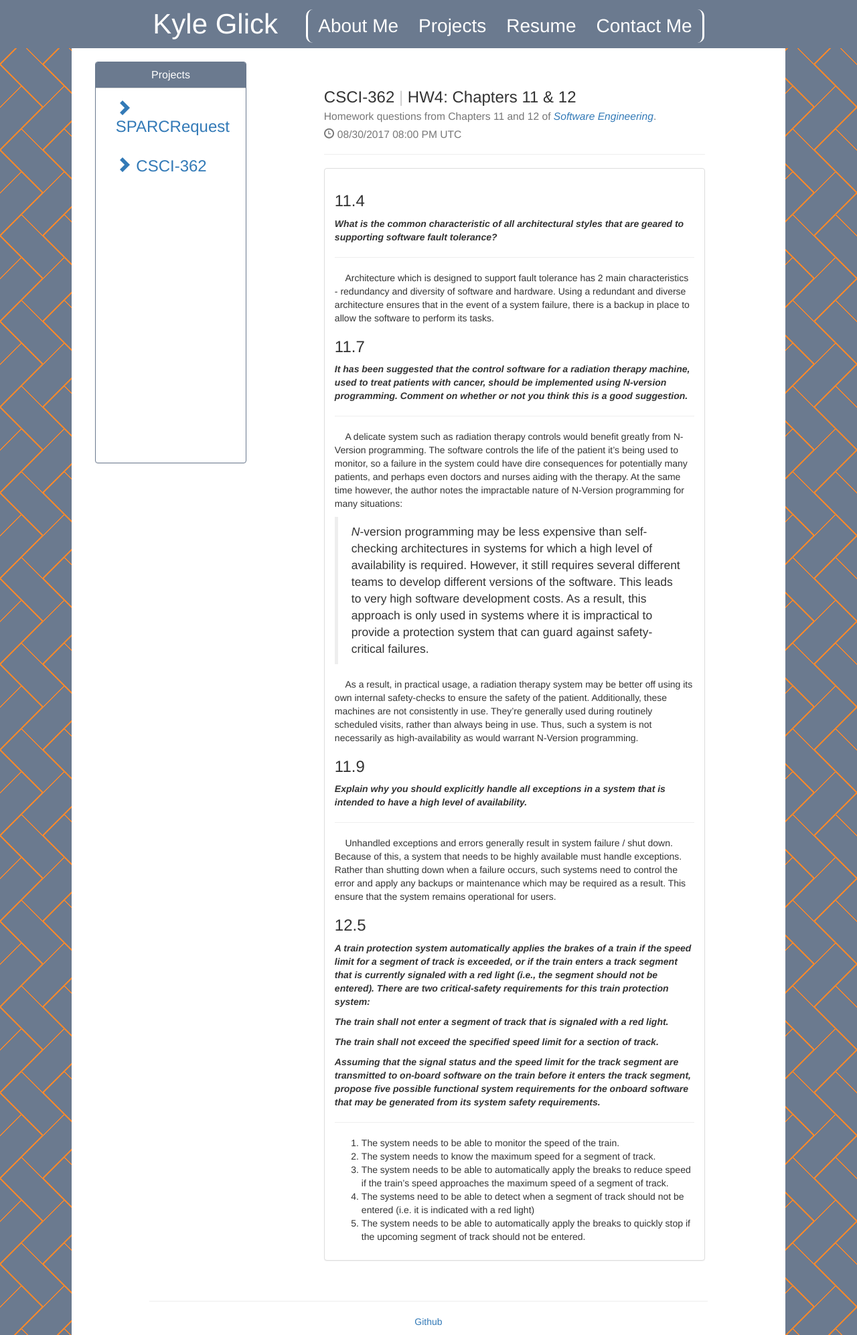
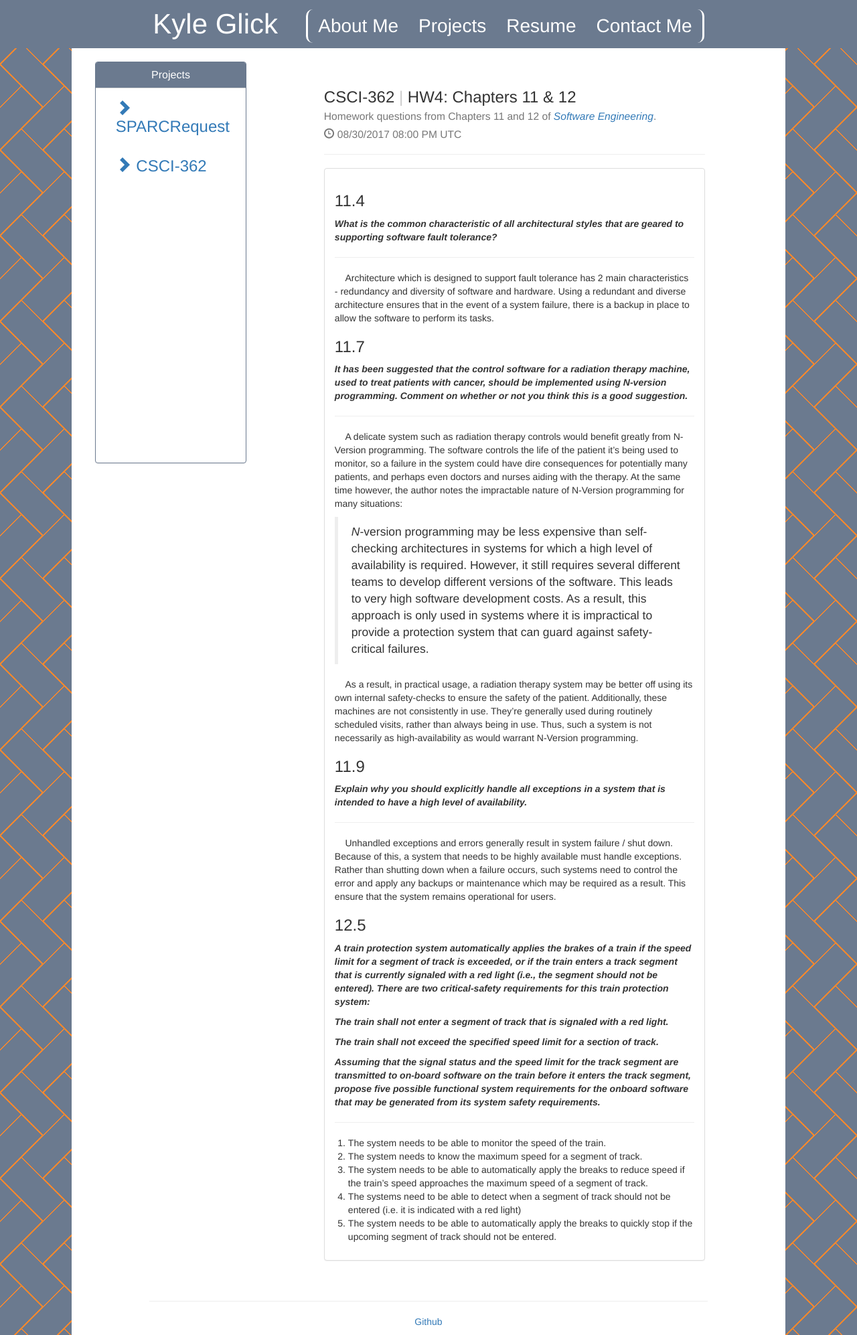
Before and after one commit to kayla-glick/kayla-glick.github.io, a Jekyll site: the page built from projects/CSCI-362/_posts/2017-08-30-hw4.md, in a window 1280 px wide. Shown: the whole page at 67% size. Built offline with Jekyll 4.4.1, drawn with Linux system fonts in a browser that asks for light colours; nearby versions of some CDN libraries.

Commit message:
minor css touch up

```diff
--- a/assets/css/posts.css
+++ b/assets/css/posts.css
@@ -11,3 +11,8 @@ li.post-preview:not(:last-child) {
 .post-description p {
   margin: 0px;
 }
+
+.post ul,
+.post ol {
+  padding-left: 20px;
+}
```
